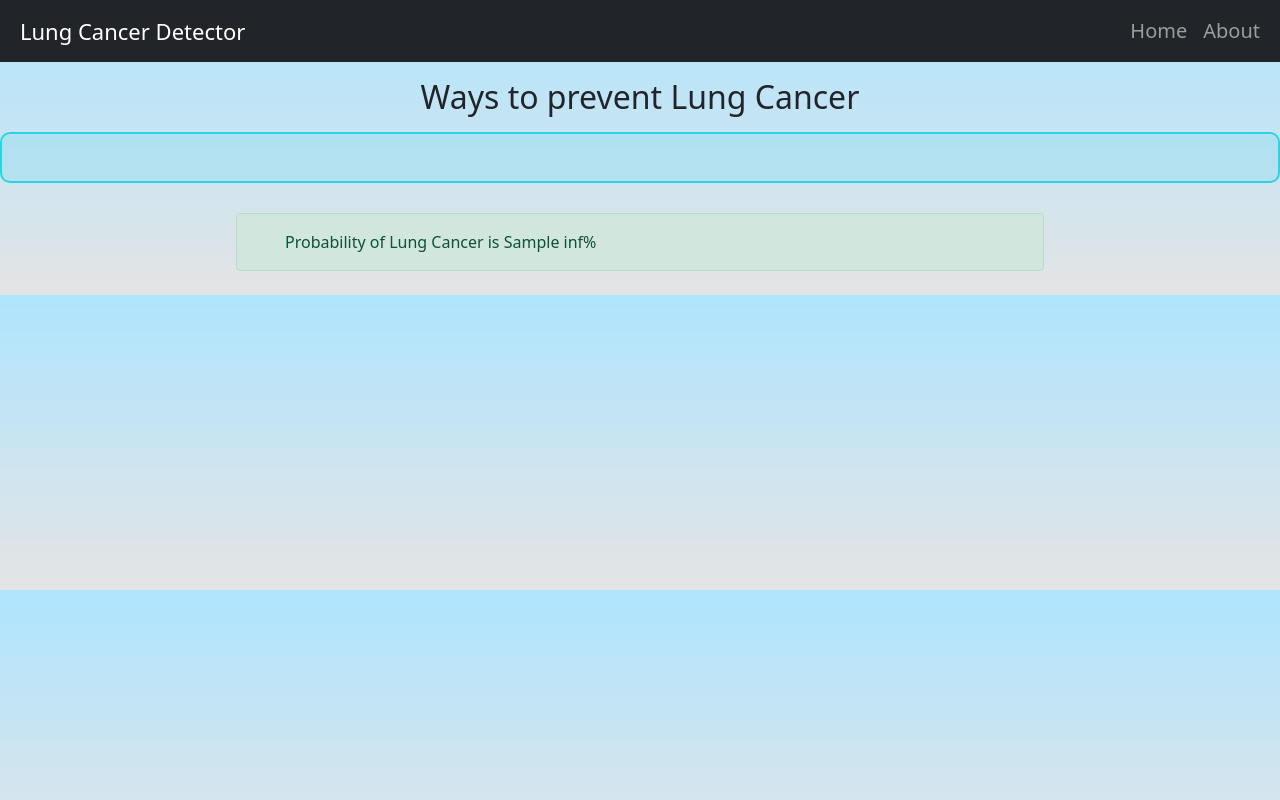
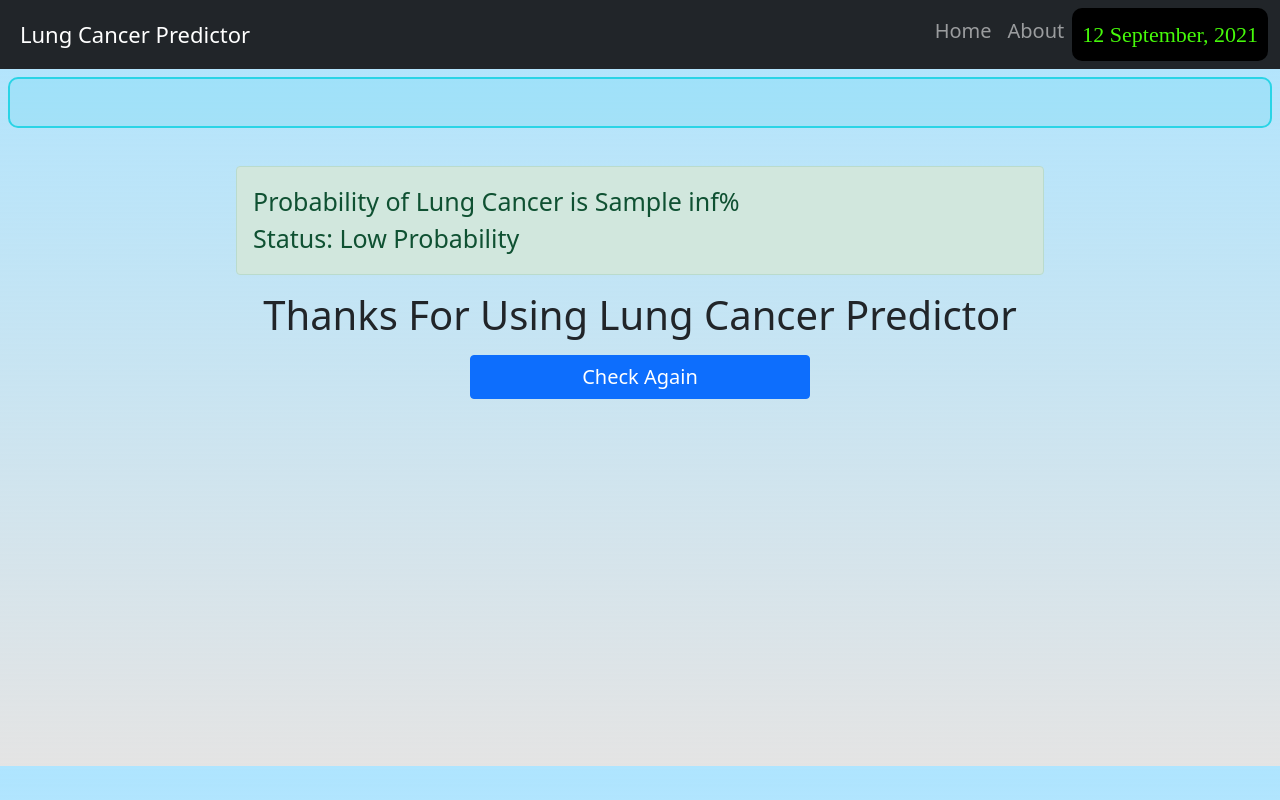
Before and after one commit to The-Coding-Hub/Lung-Cancer-Predictor, a Flask app: template Templates/result.html in a window 1280 px wide. Run offline with Flask 2, Linux system fonts and the light colour scheme; the template is opened without the code that fills it: most values are stand-ins (such as "Sample title", 1, 10 or a date in 2020); parts of the project's set-up code (start-up, migrations or seed data) failed here and were passed over.

Commit message:
Front End Redesign

```diff
--- a/Static/css/style.css
+++ b/Static/css/style.css
@@ -18,6 +18,7 @@ body {
   display: block;
   margin: auto;
   font-size: 20px;
+  width: 42%;
 }
 
 .container {
@@ -36,4 +37,23 @@ body {
   border: 2px solid #2ad4e6;
   padding: 5px 5px 0px 5px;
   border-radius: 10px;
+  margin-right: 8px;
+  margin-left: 8px;
 }
+
+.alert {
+  font-size: 25px;
+}
+
+.result {
+  height: 72vh;
+}
+
+#date {
+  background-color: black;
+  color: #46fa0a;
+  border-radius: 10px;
+  padding: 10px;
+  font-family: 'Times New Roman', Times, serif;
+  font-size: 22px !important;
+}
--- /dev/null
+++ b/Static/js/date.js
@@ -0,0 +1,48 @@
+const date = new Date();
+const dateNumber = (date.getDate()).toString();
+const monthNumber = (date.getMonth())
+console.log(monthNumber)
+const yearNumber = (date.getFullYear()).toString();
+var monthName = "";
+
+if ((monthNumber+1) === 1) {
+  monthName = "January";
+}
+else if ((monthNumber+1) === 2) {
+  monthName = "February";
+}
+else if ((monthNumber+1) === 3) {
+  monthName = "March";
+}
+else if ((monthNumber+1) === 4) {
+  monthName = "April";
+}
+else if ((monthNumber+1) === 5) {
+  monthName = "May";
+}
+else if ((monthNumber+1) === 6) {
+  monthName = "June";
+}
+else if ((monthNumber+1) === 7) {
+  monthName = "July";
+}
+else if ((monthNumber+1) === 8) {
+  monthName = "August";
+}
+else if ((monthNumber+1) === 9) {
+  monthName = "September";
+}
+else if ((monthNumber+1) === 10) {
+  monthName = "October";
+}
+else if ((monthNumber+1) === 11) {
+  monthName = "November";
+}
+else if ((monthNumber+1) === 12) {
+  monthName = "December";
+}
+
+const dateToday = (dateNumber + " " + monthName + ", " + yearNumber);
+
+const navItem = document.getElementById('date');
+navItem.innerHTML = dateToday;
--- a/Templates/base.html
+++ b/Templates/base.html
@@ -19,7 +19,7 @@
     <!-- Favicon -->
     <link rel="shortcut icon" href="/static/img/logo.png" type="image/x-icon">
 
-    <title>{% block title %} {% endblock title %} - Lung Cancer Detector</title>
+    <title>{% block title %} {% endblock title %} - Lung Cancer Predictor</title>
   </head>
   <body>
     <!-- Navigation Bar -->
@@ -30,7 +30,7 @@
           id="main-title"
           href="/"
           style="padding-left: 0.5rem"
-          >Lung Cancer Detector</a
+          >Lung Cancer Predictor</a
         >
         <button
           class="navbar-toggler"
@@ -54,26 +54,37 @@
             <li class="nav-item">
               <a class="nav-link {{about}}" href="/about">About</a>
             </li>
+            <li class="nav-item">
+              <a class="nav-link active" id="date"></a>
+            </li>
           </ul>
         </div>
       </div>
     </nav>
 
-    <div>
-      <h2 class="h2 text-center my-3">Ways to prevent Lung Cancer</h2>
-      <marquee class="prevention">
+    <div class="preventions">
+      <marquee class="prevention my-2" scrollamount="8">
         <h3>
-          &rarr;Stop smoking &rarr;Avoid secondhand smoke &rarr;Test your home for radon &rarr;Avoid carcinogens at work &rarr;Eat a diet full of fruits and vegetables &rarr;Exercise most days of the week
+          <span>&bull;&nbsp;Stop Smoking</span>
+          <span>&bull;&nbsp;Avoid Secondhand Smoke</span>
+          <span>&bull;&nbsp;Test your home for radon</span>
+          <span>&bull;&nbsp;Avoid carcinogens at work</span>
+          <span>&bull;&nbsp;Eat a diet full of fruits and vegetables</span>
+          <span>&bull;&nbsp;Exercise most days of the week</span>
         </h3>
       </marquee>
     </div>
 
     {% block common %} {% endblock common %}
 
+    <!-- Bootstrap JS -->
     <script
       src="https://cdn.jsdelivr.net/npm/bootstrap@5.1.1/dist/js/bootstrap.bundle.min.js"
       integrity="sha384-/bQdsTh/da6pkI1MST/rWKFNjaCP5gBSY4sEBT38Q/9RBh9AH40zEOg7Hlq2THRZ"
       crossorigin="anonymous"
     ></script>
+
+    <!-- External JS -->
+    <script src="/static/js/date.js"></script>
   </body>
 </html>
--- a/Templates/index.html
+++ b/Templates/index.html
@@ -3,7 +3,7 @@
 {% block common %}
 
 <div class="container my-3">
-  <h1 class="h1 text-center">Welcome to Lung Cancer Detector</h1>
+  <h1 class="h1 text-center">Welcome to Lung Cancer Predictor</h1>
   <div class="check-form my-4">
     <form action="/" method="POST">
       <div class="mb-3">
@@ -58,7 +58,7 @@
           <option value="-1">Never</option>
         </select>
       </div>
-      <button type="submit" class="btn btn-primary" id="sub-btn">Submit</button>
+      <button type="submit" class="btn btn-primary" id="sub-btn">Predict Infection Probability</button>
     </form>
   </div>
 </div>
--- a/Templates/result.html
+++ b/Templates/result.html
@@ -2,29 +2,28 @@
 {% block title %} Home {% endblock title %}
 {% block common %}
 
-<div class="container my-4">
+<div class="container my-4 result">
   {% if inf > 50 %}
   <div class="alert alert-danger d-flex align-items-center" role="alert">
-    <svg class="bi flex-shrink-0 me-2" width="24" height="24" role="img" aria-label="Success:"><use xlink:href="#check-circle-fill"/></svg>
     <div>
-      Probability of Lung Cancer is {{ inf }}%
+      <span class="text-center">Probability of Lung Cancer is {{ inf }}% <br /> Status: High Probability</span>
     </div>
   </div>
   {% elif inf == 50 %}
   <div class="alert alert-warning d-flex align-items-center" role="alert">
-    <svg class="bi flex-shrink-0 me-2" width="24" height="24" role="img" aria-label="Warning:"><use xlink:href="#exclamation-triangle-fill"/></svg>
     <div>
-      Probability of Lung Cancer is {{ inf }}%
+      <span class="text-center">Probability of Lung Cancer is {{ inf }}% <br /> Status: Moderate Probability</span>
     </div>
   </div>
   {% else %}
   <div class="alert alert-success d-flex align-items-center" role="alert">
-    <svg class="bi flex-shrink-0 me-2" width="24" height="24" role="img" aria-label="Danger:"><use xlink:href="#exclamation-triangle-fill"/></svg>
     <div>
-    Probability of Lung Cancer is {{ inf }}%
+      <span class="text-center">Probability of Lung Cancer is {{ inf }}% <br /> Status: Low Probability</span>
     </div>
   </div>
   {% endif %}
+  <h1 class="h1 text-center my-2">Thanks For Using Lung Cancer Predictor</h1>
+  <button class="btn btn-primary my-3" id="sub-btn">Check Again</button>
 </div>
 
 {% endblock %}
--- a/app.py
+++ b/app.py
@@ -10,7 +10,7 @@ file = open('model.pkl', 'rb')
 clf = pickle.load(file)
 file.close()
 
-# Creating Required Routes
+# Route: Home Page
 @app.route('/', methods=['GET', 'POST'])
 def home():
   home = "active"
@@ -27,6 +27,7 @@ def home():
     return render_template('result.html', inf=round(infProb*100))
   return render_template('index.html', home=home, about=about)
 
+# Route: About Page
 @app.route('/about')
 def about():
   home = ""
```
Also changed, not shown: Templates/about.html (+6 -6 lines).
